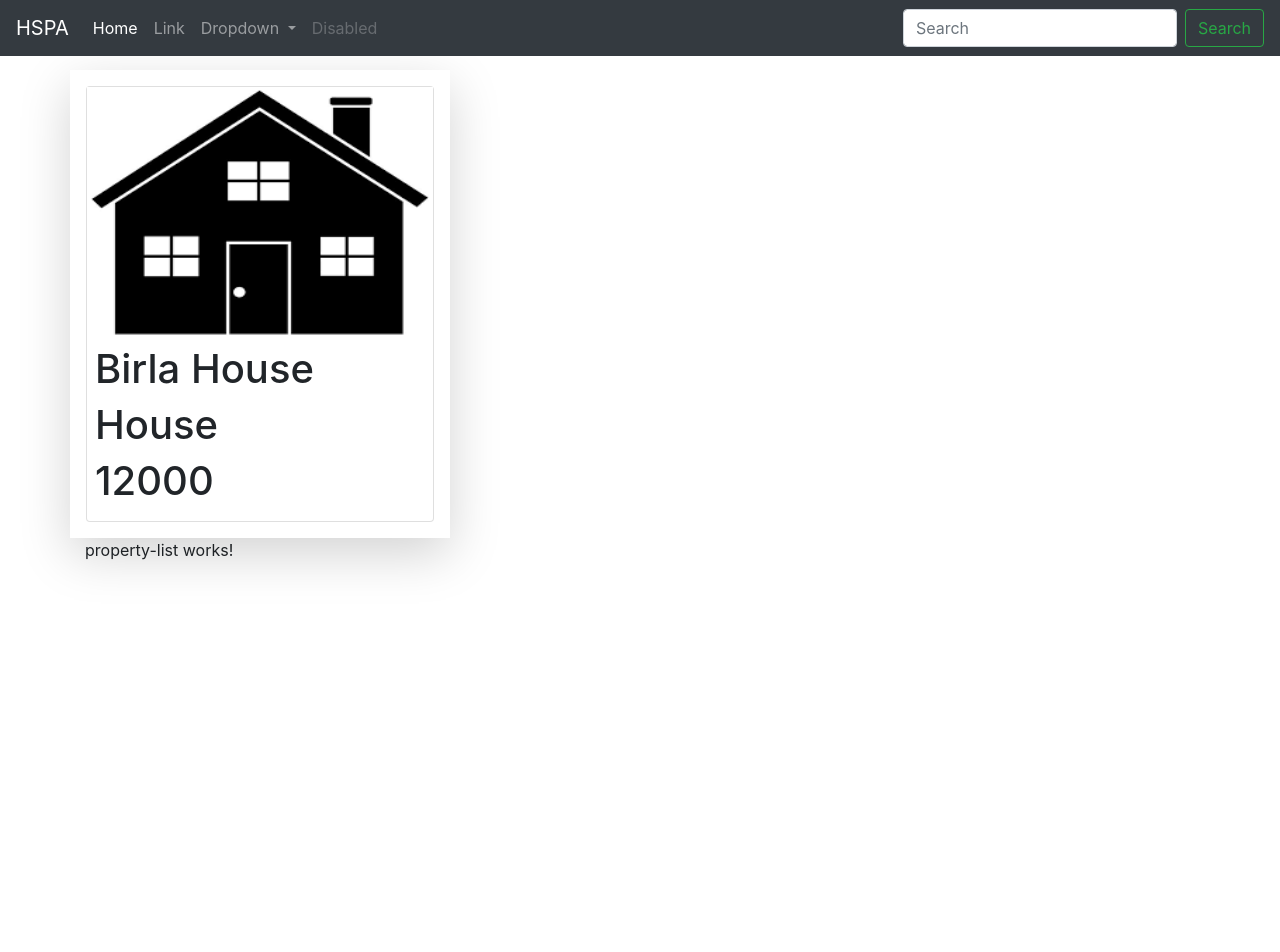
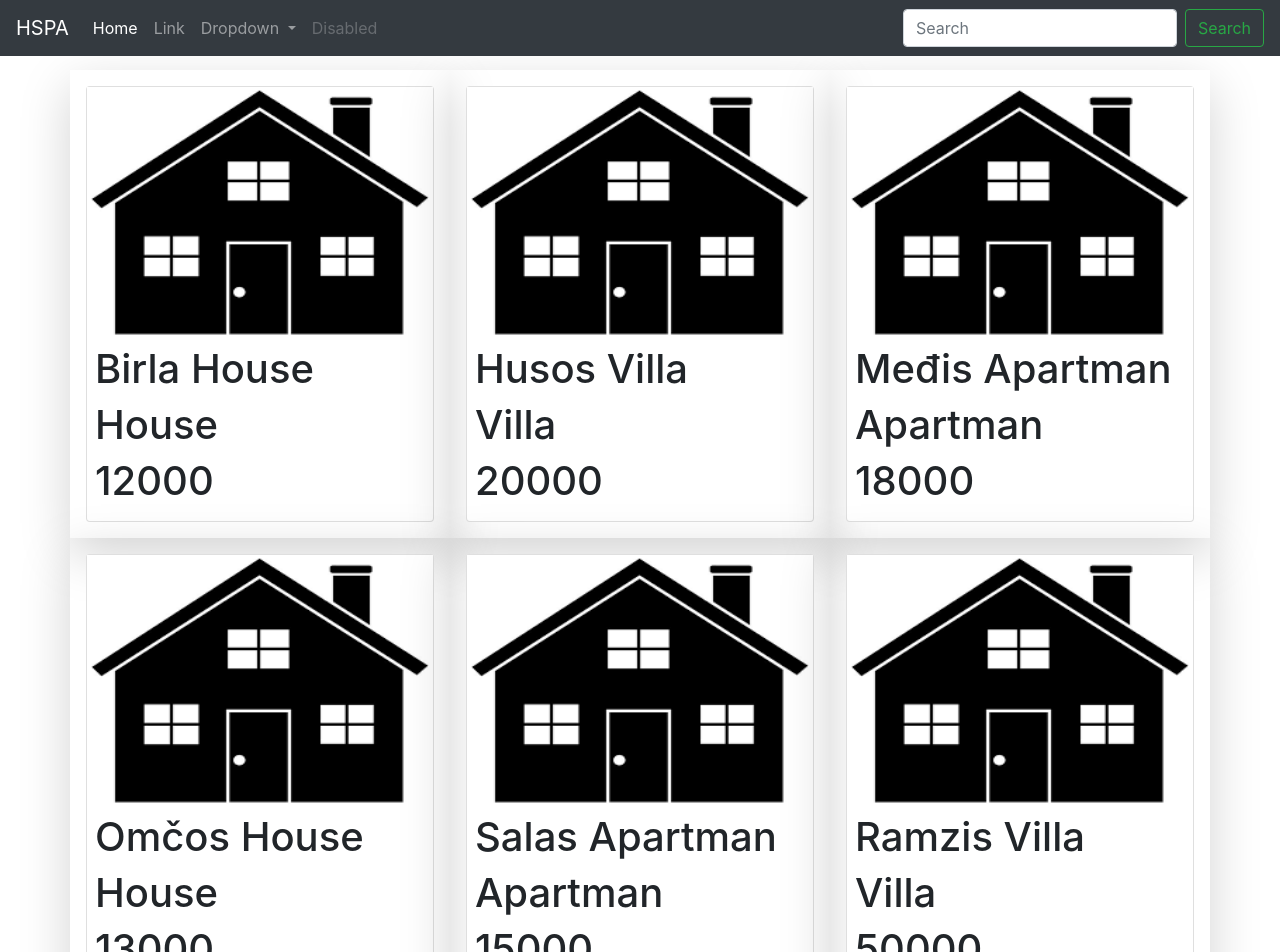
Before and after one commit to SaladinDacic/HSPA, an Angular app in the folder Frontend/: page / in a window 1280 px wide. Shown: the top 952 px of the page. Before the commit the page ends 800 px from the top, so only its background shows below. Built offline with nearby package versions, Linux system fonts and the light colour scheme.

Commit message:
Dodao array elemenate, pa ih paste u card component property pomocu loop.a  koji smo koristili u card html za izvlačenje data.e

```diff
--- a/Frontend/src/app/app.component.html
+++ b/Frontend/src/app/app.component.html
@@ -1,6 +1,5 @@
 <app-nav-bar></app-nav-bar>
 
 <div class="container" style="margin-top: 70px;">
-  <app-property-card></app-property-card>
   <app-property-list></app-property-list>
 </div>
--- a/Frontend/src/app/property/property-card/property-card.component.html
+++ b/Frontend/src/app/property/property-card/property-card.component.html
@@ -1,12 +1,8 @@
-<div class="row">
-  <div class="shadow-lg p-3 col-sm-4">
-    <div class="card">
-      <img src="../../../assets/images/HouseClipArt1.png" class="propImg" alt="...">
-      <div class="card-body p-2">
-        <h1>{{Property.Name}}</h1>
-        <h1>{{Property.Type}}</h1>
-        <h1>{{Property.Price}}</h1>
-      </div>
-    </div>
+<div class="card">
+  <img src="../../../assets/images/HouseClipArt1.png" class="propImg" alt="...">
+  <div class="card-body p-2">
+    <h1>{{property.Name}}</h1>
+    <h1>{{property.Type}}</h1>
+    <h1>{{property.Price}}</h1>
   </div>
 </div>
--- a/Frontend/src/app/property/property-card/property-card.component.ts
+++ b/Frontend/src/app/property/property-card/property-card.component.ts
@@ -1,4 +1,4 @@
-import { Component } from '@angular/core';
+import { Component, Input } from '@angular/core';
 
 @Component(
   {
@@ -11,11 +11,13 @@ import { Component } from '@angular/core';
   }
 )
 export class PropertyCardComponent{
-  Property: any = {
+  @Input() property : any
+
+  /* Property: any = {
     "Id": 1,
     "Name": "Birla House",
     "Type": "House",
     "Price": 12000
-  }
+  } */
 
 }
--- a/Frontend/src/app/property/property-list/property-list.component.html
+++ b/Frontend/src/app/property/property-list/property-list.component.html
@@ -1 +1,5 @@
-<p>property-list works!</p>
+<div class="row">
+  <div *ngFor="let property of properties" class="shadow-lg p-3 col-sm-4">
+    <app-property-card  [property] = "property" ></app-property-card>
+  </div>
+</div>
--- a/Frontend/src/app/property/property-list/property-list.component.ts
+++ b/Frontend/src/app/property/property-list/property-list.component.ts
@@ -7,6 +7,45 @@ import { Component, OnInit } from '@angular/core';
 })
 export class PropertyListComponent implements OnInit {
 
+  properties: Array<any> = [
+    {
+      "Id": 1,
+      "Name": "Birla House",
+      "Type": "House",
+      "Price": 12000
+    },
+    {
+      "Id": 2,
+      "Name": "Husos Villa",
+      "Type": "Villa",
+      "Price": 20000
+    },
+    {
+      "Id": 3,
+      "Name": "Međis Apartman",
+      "Type": "Apartman",
+      "Price": 18000
+    },
+    {
+      "Id": 4,
+      "Name": "Omčos House",
+      "Type": "House",
+      "Price": 13000
+    },
+    {
+      "Id": 5,
+      "Name": "Salas Apartman",
+      "Type": "Apartman",
+      "Price": 15000
+    },
+    {
+      "Id": 6,
+      "Name": "Ramzis Villa",
+      "Type": "Villa",
+      "Price": 50000
+    }
+]
+
   constructor() { }
 
   ngOnInit(): void {
```
